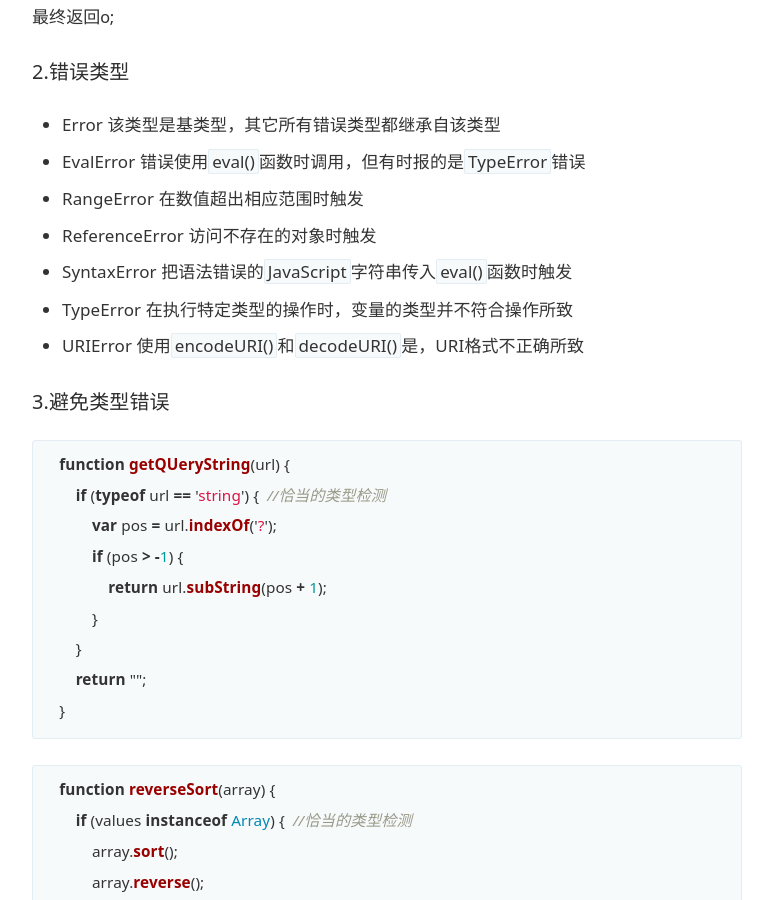
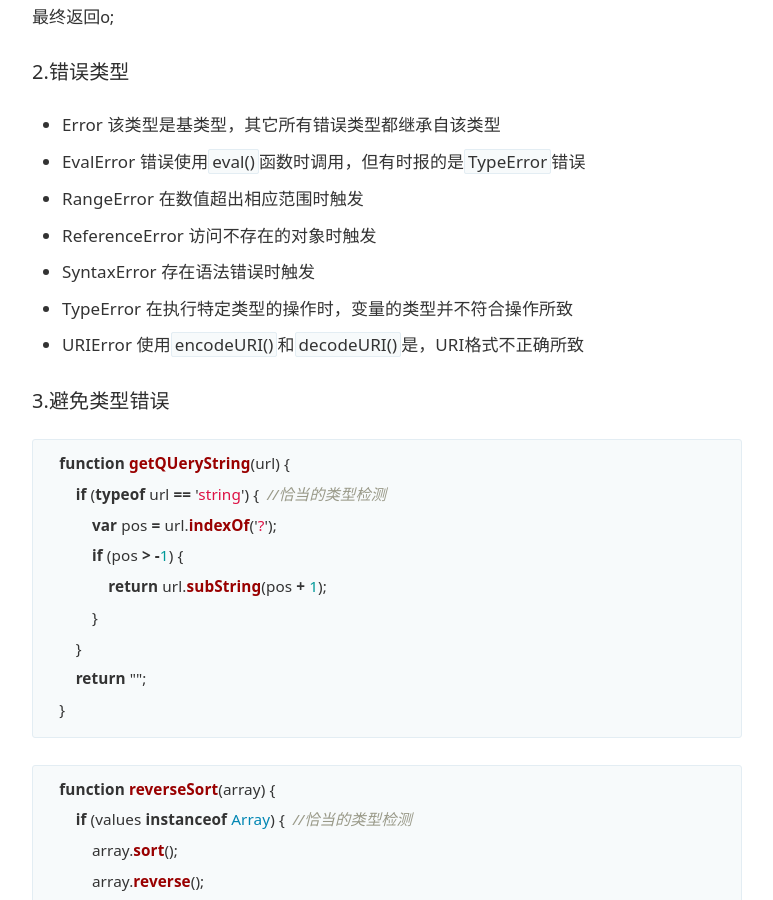
Before and after one commit to bulgerxie/bulgerxie.github.io, a Jekyll site: the page built from _posts/2017-06-18-Notjs-day18.markdown, in a window 1280 px wide and 900 px high, scrolled down 959 px. Shown: the whole window, without its empty margins (253-1026 px from the left). Built offline with Jekyll 4.4.1, drawn with Linux system fonts in a browser that asks for light colours.

Commit message:
Day18 错误处理 修改

```diff
--- a/_posts/2017-06-18-Notjs-day18.markdown
+++ b/_posts/2017-06-18-Notjs-day18.markdown
@@ -33,7 +33,7 @@ excerpt: ""
 * EvalError 错误使用`eval()`函数时调用，但有时报的是`TypeError`错误
 * RangeError 在数值超出相应范围时触发
 * ReferenceError 访问不存在的对象时触发
-* SyntaxError 把语法错误的`JavaScript`字符串传入`eval()`函数时触发
+* SyntaxError 存在语法错误时触发
 * TypeError 在执行特定类型的操作时，变量的类型并不符合操作所致
 * URIError 使用`encodeURI()`和`decodeURI()`是，URI格式不正确所致
 
```
